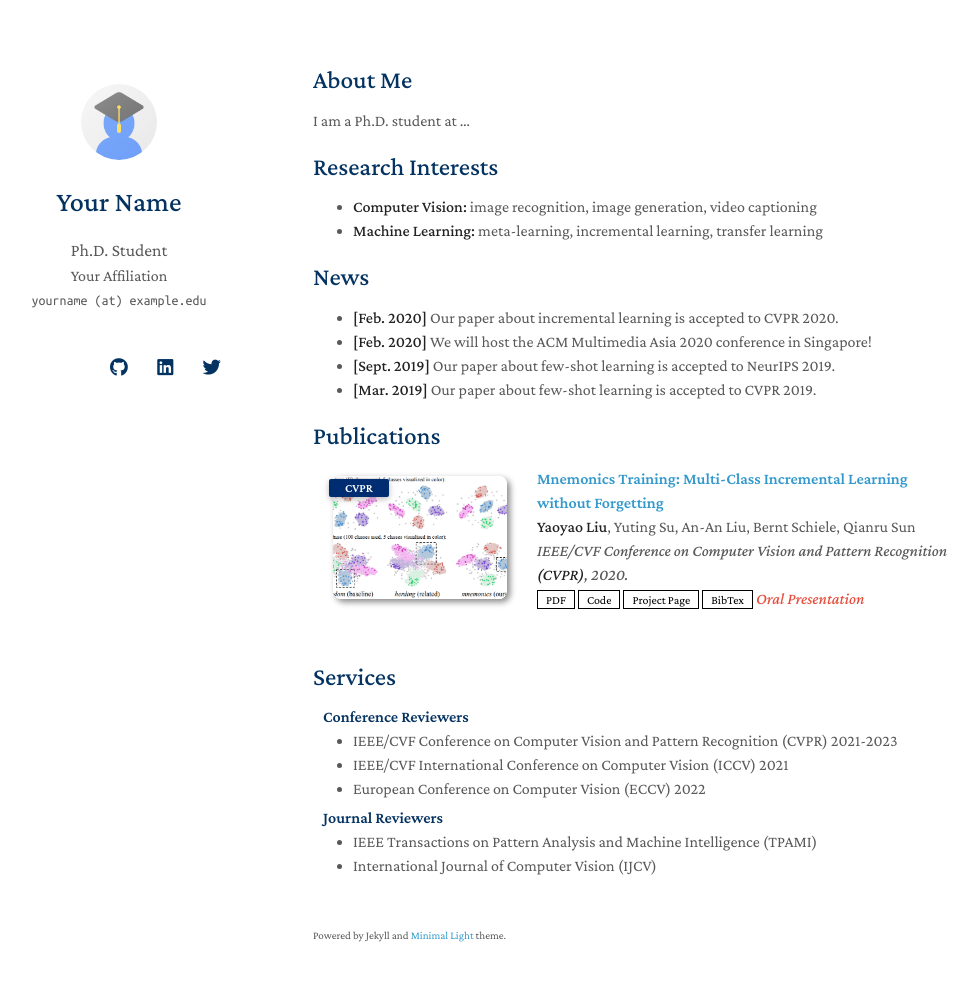
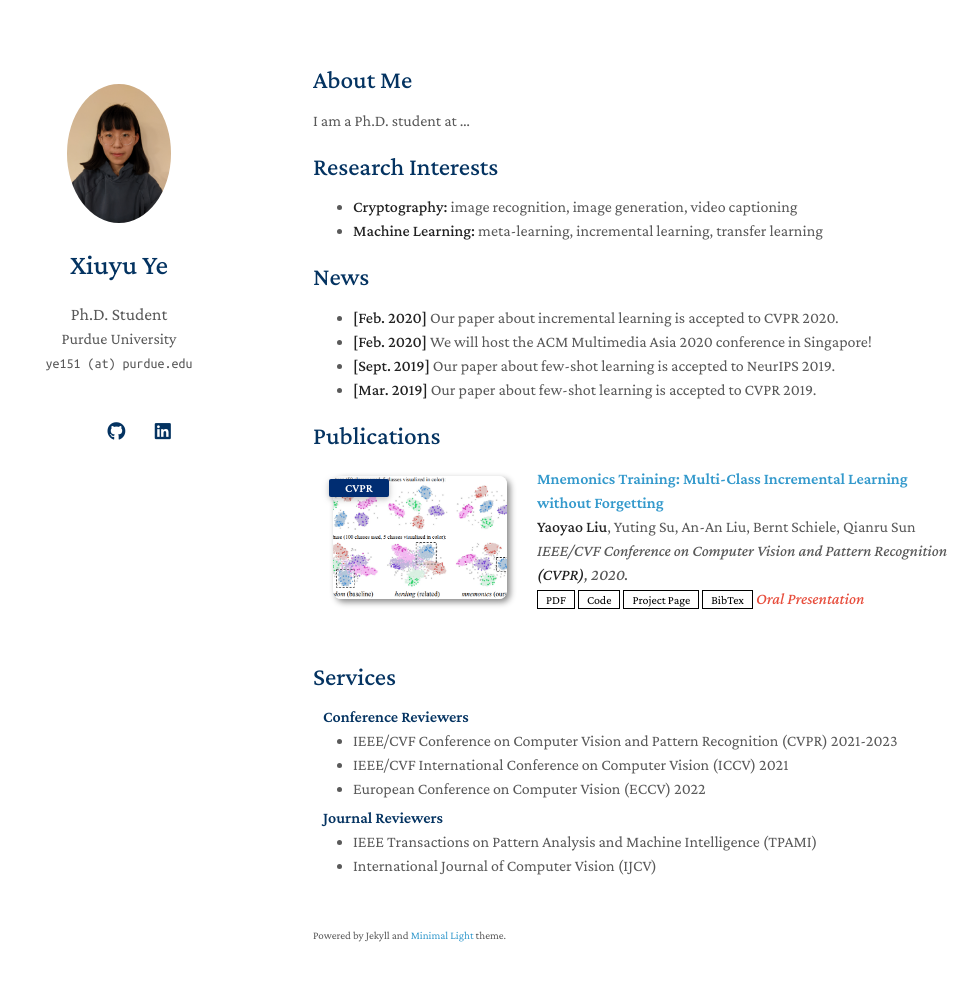
Before and after one commit to darahye/darahye.github.io, a Jekyll site: the page built from index.md, in a window 1280 px wide and 1016 px high. Shown: the top 981 px of the window, without its empty margins (157-1134 px from the left). Built offline with Jekyll 4.4.1, drawn with Linux system fonts in a browser that asks for light colours; nearby versions of some CDN libraries; a style sheet for code colours, icons or effects is not loaded; our own code applies the rules of GitHub Pages for plain Markdown files.

Commit message:
update name and picture

```diff
--- a/_config.yml
+++ b/_config.yml
@@ -1,8 +1,8 @@
 # Basic Information
-title: Your Name
+title: Xiuyu Ye
 position: Ph.D. Student
-affiliation: Your Affiliation
-email: yourname (at) example.edu
+affiliation: Purdue University
+email: ye151 (at) purdue.edu
 
 # Search Engine Optimization (SEO)
 # The following information is used to improve the website traffic from search engines, e.g., Google.
@@ -12,15 +12,15 @@ canonical: https://minimal-light-theme.yliu.me/
 
 # Links
 # If you don't need one of them, you may delete the corresponding line.
-google_scholar: https://scholar.google.com/
+# google_scholar: https://scholar.google.com/
 cv_link: assets/files/curriculum_vitae.pdf
-github_link: https://github.com/
-linkedin: https://www.linkedin.com/
-twitter: https://twitter.com/
+github_link: https://github.com/darahye
+linkedin: https://www.linkedin.com/in/xiuyu-ye-085198110/
+# twitter: https://twitter.com/
 
 # Images (e.g., your profile picture and your website's favicon)
 # "favicon" and "favicon_dark" are used for the light and dark modes, respectively.
-avatar: ./assets/img/avatar.png
+avatar: ./assets/img/xiuyu.jpg
 favicon: ./assets/img/favicon.png
 favicon_dark: ./assets/img/favicon-dark.png
 
--- a/index.md
+++ b/index.md
@@ -8,7 +8,7 @@ I am a Ph.D. student at ...
 
 ## Research Interests
 
-- **Computer Vision:** image recognition, image generation, video captioning
+- **Cryptography:** image recognition, image generation, video captioning
 - **Machine Learning:** meta-learning, incremental learning, transfer learning
 
 ## News
```
Also changed, not shown: README.md, README_de.md, README_zh_Hans.md (deleted), README_zh_Hant.md (deleted), assets/img/xiuyu.jpg (added).
